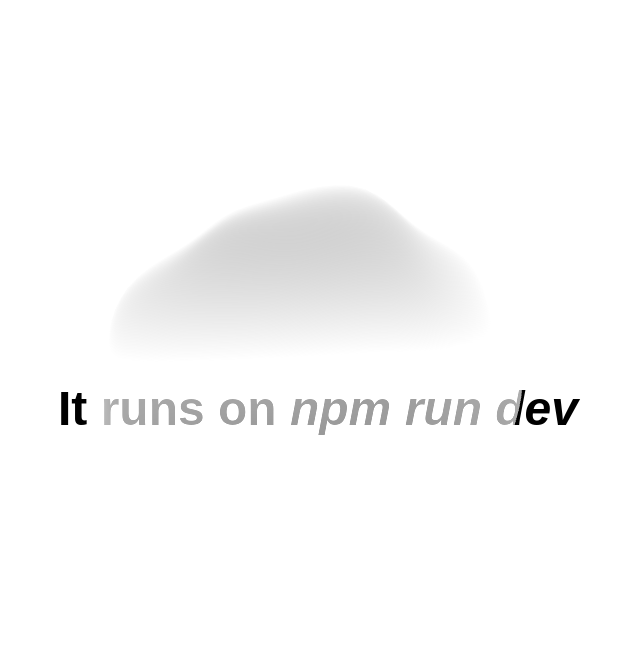
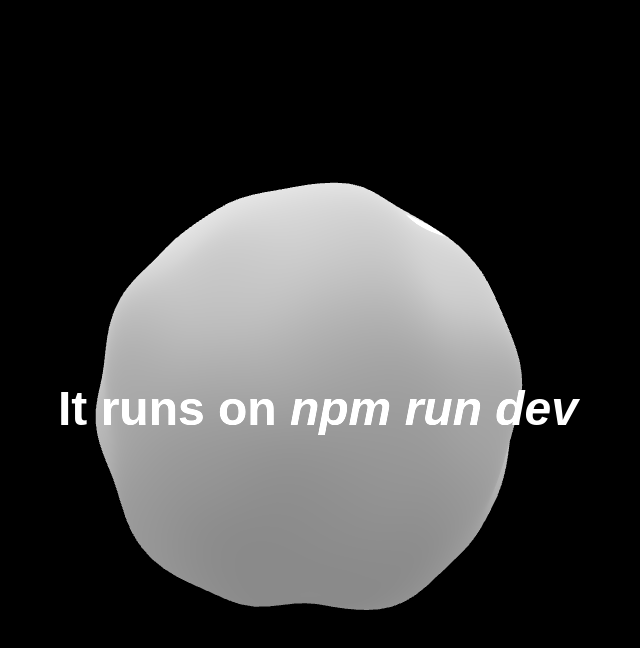
Before and after one commit to AnLau25/Blob, a Next.js app: page / in a window 1280 px wide. Shown: the top 648 px of the page, without its empty margins (330-970 px from the left). Built offline with nearby package versions, Linux system fonts and the light colour scheme.

Commit message:
go back to... blaaaaaaack

```diff
--- a/styles/globals.css
+++ b/styles/globals.css
@@ -1,5 +1,5 @@
 body{
-  background-color: white;
+  background-color: black;
 }
 
 .container {
@@ -26,5 +26,5 @@ h1{
   position: absolute;
   font-size: 3rem;
   font-weight: 700;
-  color: black;
+  color: white;
 }
```
